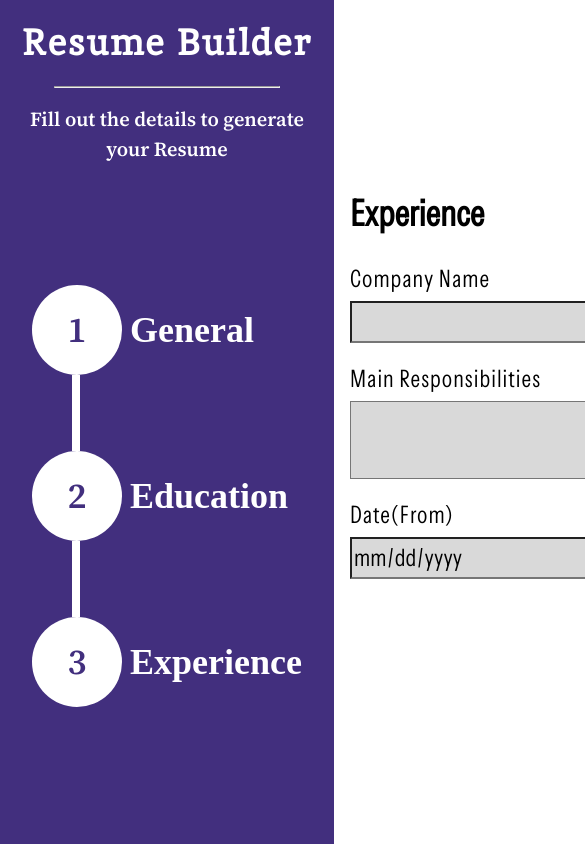
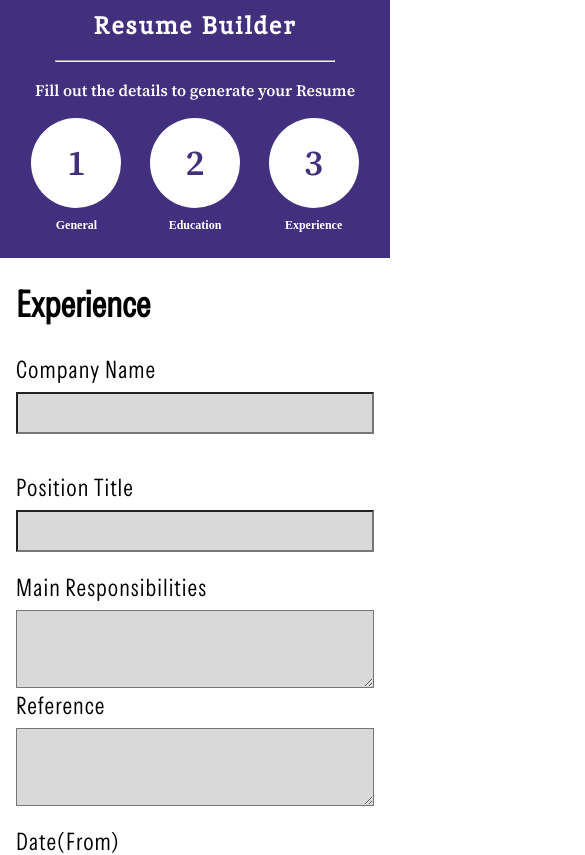
Before and after one commit to StewardRighteous/top-cv-resume-generator, a React (Vite) app: page / in a window 390 px wide. Shown: the top 855 px of the page, 585 px wide, since content can reach past the window. Built offline with nearby package versions, Linux system fonts and the light colour scheme.

Commit message:
design for mobile and laptop

```diff
--- a/src/styles/app.css
+++ b/src/styles/app.css
@@ -19,3 +19,22 @@
   display: grid;
   grid-template-rows: 1fr 80px;
 }
+
+@media screen and (width <=1280px) {
+  .resume {
+    display: grid;
+    grid-template-columns: 1fr;
+    grid-template-areas:
+      "head"
+      "details";
+  }
+
+  .resume-header {
+    height: max-content;
+    padding: 8px;
+  }
+
+  .resume-details{
+      grid-template-rows: 1fr 160px;
+  }
+}
--- a/src/styles/details-button.css
+++ b/src/styles/details-button.css
@@ -18,3 +18,12 @@
   background-color: var(--background-color);
   color: white;
 }
+
+@media screen and (width <=1280px) {
+  .resume-details .details-buttons {
+    flex-direction: column;
+    justify-self: center;
+    gap: 12px;
+    padding: 8px;
+  }
+}
--- a/src/styles/details.css
+++ b/src/styles/details.css
@@ -1,11 +1,11 @@
 /* CSS for Details section and its respective Input Fields */
 
-.resume-details{
-    align-self: center;
+.resume-details {
+  align-self: center;
 }
 
 .resume-details .details {
-    align-self: center;
+  align-self: center;
   display: grid;
   grid-template-columns: repeat(2, 1fr);
   grid-template-rows: 60px repeat(3, 1fr);
@@ -32,6 +32,14 @@
 }
 
 .resume-details .details .input-field input,
-.resume-details .details .input-field textarea{
-    background-color: var(--gray-background);
+.resume-details .details .input-field textarea {
+  background-color: var(--gray-background);
 }
+
+@media screen and (width <=1280px) {
+  .resume-details .details {
+    grid-template-columns: 1fr;
+    grid-template-rows: 60px repeat(6, 1fr);
+    margin: 0px;
+  }
+}
--- a/src/styles/header.css
+++ b/src/styles/header.css
@@ -20,3 +20,13 @@
   font-size: 1.25rem;
   text-align: center;
 }
+
+@media screen and (width <=1280px) {
+  .resume-header header h1{
+    font-size: 1.5rem;
+  }
+
+  .resume-header header p {
+    font-size: 1rem;
+  }
+}
--- a/src/styles/progress-bar.css
+++ b/src/styles/progress-bar.css
@@ -32,7 +32,7 @@
 
 .resume-header .progress-bar .progress-icon h2 {
   flex: 2 1 auto;
-  font-size: 36px;
+  font-size: 2.25rem;
 }
 
 .resume-header .progress-bar .progress-line {
@@ -46,9 +46,31 @@
 
 .resume-header .progress-bar .progress-icon .icon.completed {
   border: 12px solid transparent;
-  background: linear-gradient(white, white) padding-box, var(--gradient) border-box;
+  background: linear-gradient(white, white) padding-box,
+    var(--gradient) border-box;
 }
 
-.resume-header .progress-bar .progress-line.completed{
-    background: var(--gradient);
+.resume-header .progress-bar .progress-line.completed {
+  background: var(--gradient);
 }
+
+@media screen and (width <=1280px) {
+  .resume-header .progress-bar {
+    flex-flow: row nowrap;
+    gap: 16px;
+  }
+
+  .resume-header .progress-bar .progress-icon {
+    flex-direction: column;
+    width: 30%;
+  }
+
+  .resume-header .progress-bar .progress-line {
+    display: none;
+  }
+
+  .resume-header .progress-bar .progress-icon h2 {
+    flex: 1 1 auto;
+    font-size: 0.75rem;
+  }
+}
```
